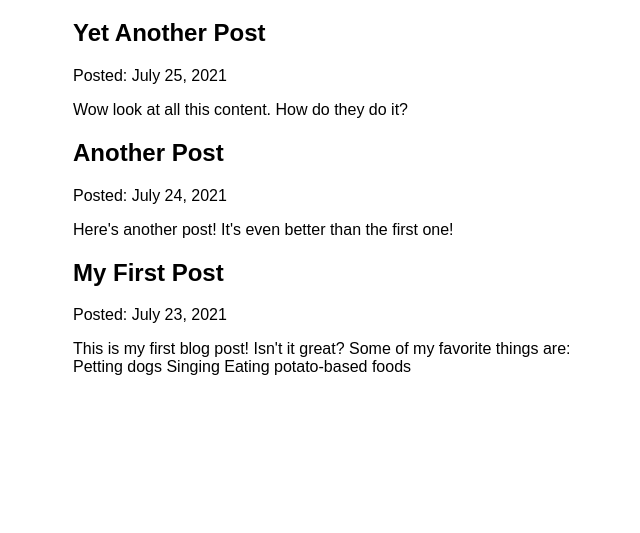
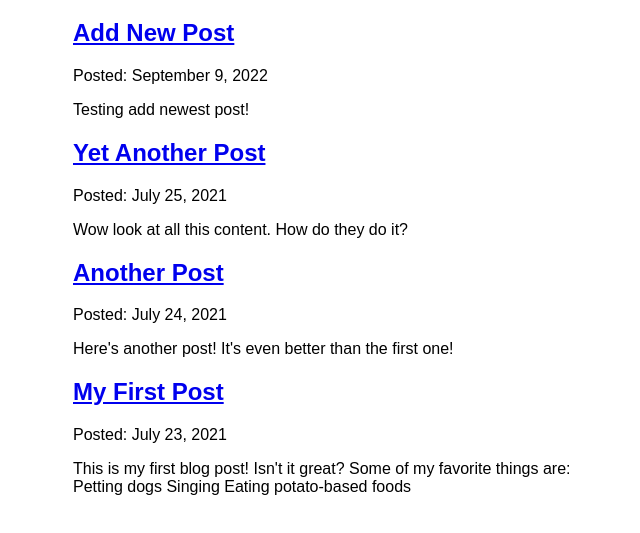
Before and after one commit to Elmerf/gatsby-tutorial, a Gatsby site: page /blog in a window 1280 px wide. Shown: the part 157-690 px from the top of the page, without its empty margins (317-957 px from the left). Built offline with nearby package versions, Linux system fonts and the light colour scheme; Gatsby itself is replaced by a stand-in of ours.

Commit message:
Finished Gatsby Tutorial Part 6

```diff
--- /dev/null
+++ b/blog/add-new-post.mdx
@@ -0,0 +1,7 @@
+---
+title: "Add New Post"
+date: "2022-09-09"
+slug: "add-new-post"
+---
+
+Testing add newest post!
--- a/src/pages/blog.js
+++ b/src/pages/blog/index.js
@@ -1,14 +1,18 @@
 import * as React from 'react'
-import { graphql } from 'gatsby'
-import Layout from '../components/layout'
-import Seo from '../components/seo'
+import { Link, graphql } from 'gatsby'
+import Layout from '../../components/layout'
+import Seo from '../../components/seo'
 
 const BlogPage = ({ data }) => {
   return (
     <Layout pageTitle="My Blog Posts">
       { data.allMdx.nodes.map(node => (
         <article key={ node.id }>
-          <h2>{ node.frontmatter.title }</h2>
+          <h2>
+            <Link to={`/blog/${node.frontmatter.slug}`}>
+              { node.frontmatter.title }
+            </Link>
+          </h2>
           <p>Posted: {node.frontmatter.date}</p>
           <p>{ node.excerpt }</p>
         </article>
@@ -24,6 +28,7 @@ export const query = graphql`
         frontmatter {
           date(formatString: "MMMM D, YYYY")
           title
+          slug
         }
         id
         excerpt
```
Also changed, not shown: src/pages/blog/{mdx.frontmatter__slug}.js (added, +28 -0 lines).
